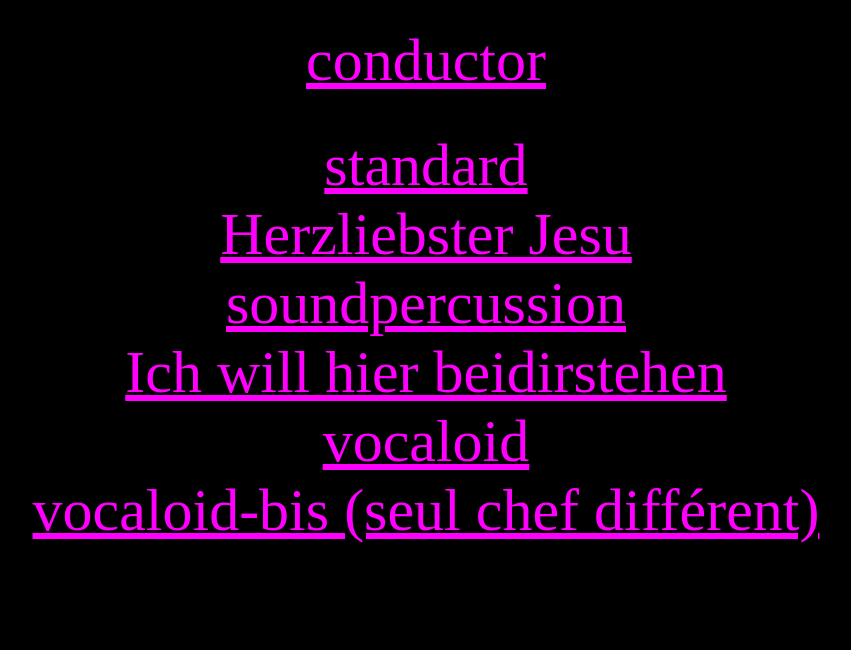
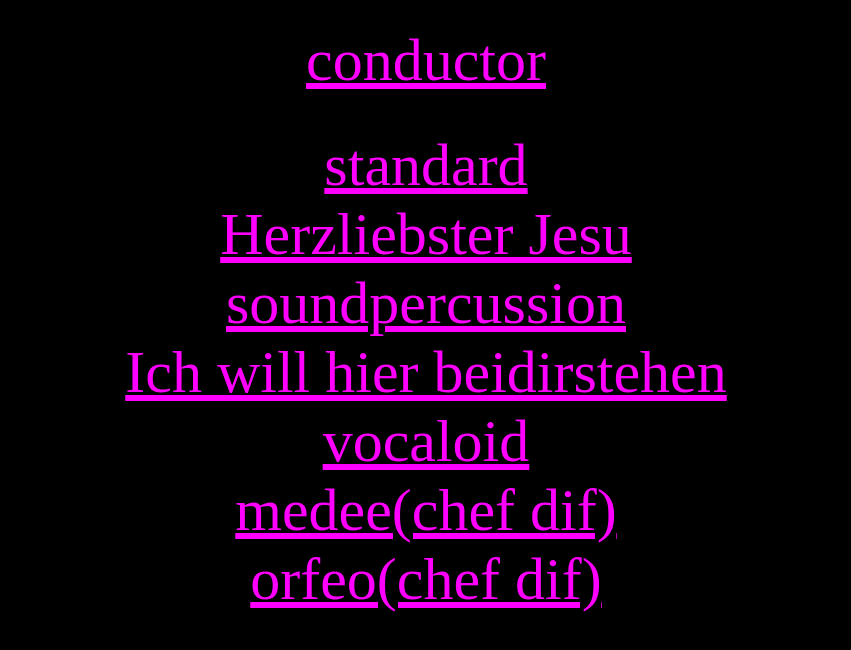
Before and after one commit to belljonathan50/player, a website: page public/index.html in a window 1280 px wide. Shown: the whole page, without its empty margins (214-1065 px from the left). Drawn offline with Linux system fonts and the light colour scheme.

Commit message:
Update index.html

```diff
--- a/public/index.html
+++ b/public/index.html
@@ -28,7 +28,10 @@
         <br>
     <a class="down" target="_blank" href="./vocaloid.html">vocaloid</a>
     <br>
-    <a class="down" target="_blank" href="./vocaloid-bis.html">vocaloid-bis (seul chef différent)</a>
+    <a class="down" target="_blank" href="./vocaloid-bis.html">medee(chef dif)</a>
+
+    <br>
+    <a class="down" target="_blank" href="./vocaloid-ter.html">orfeo(chef dif)</a>
 
 
 
```
